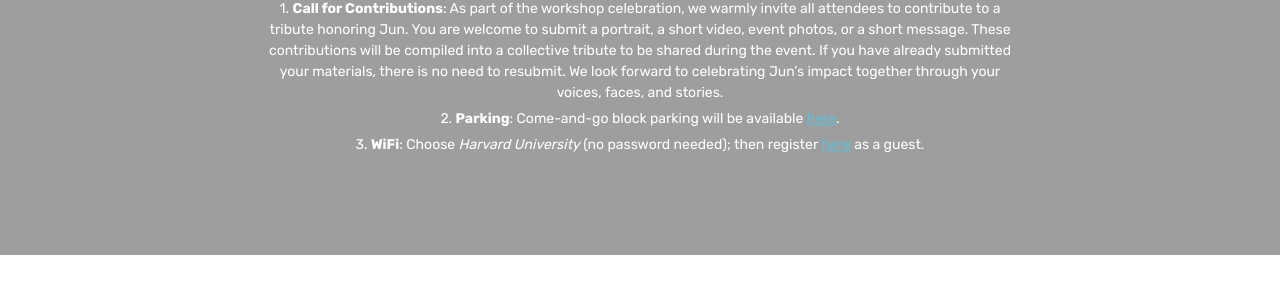
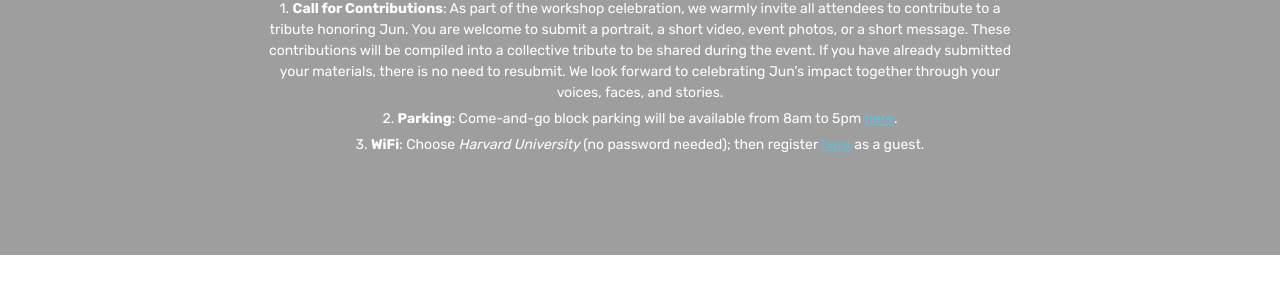
Before and after one commit to cccfran/junliu-workshop, a Jekyll site: the page built from index.html, in a window 1280 px wide. Shown: the part 664-966 px from the top of the page. Built offline with Jekyll 4.4.1, drawn with Linux system fonts in a browser that asks for light colours; nearby versions of some CDN libraries; library files that are not in the unit come from our copies; some of the changed text lies outside the part shown.

Commit message:
add parking more info

```diff
--- a/index.html
+++ b/index.html
@@ -101,7 +101,7 @@ canonical: https://heliumjk.github.io
                   <h5 class="header-title animated fadeIn text-warning">Important Notice</h5>
                   <br>
                   <p class="header-text animated fadeIn" style="margin-top:-5px">1. <b>Call for Contributions</b>: As part of the workshop celebration, we warmly invite all attendees to contribute to a tribute honoring Jun. You are welcome to submit a portrait, a short video, event photos, or a short message. These contributions will be compiled into a collective tribute to be shared during the event. If you have already submitted your materials, there is no need to resubmit. We look forward to celebrating Jun’s impact together through your voices, faces, and stories.</p>
-                  <p class="header-text animated fadeIn" style="margin-top:-5px">2. <b>Parking</b>: Come-and-go block parking will be available <a href="#parking" class="text-info" style="text-decoration: underline;">here</a>.</p>
+                  <p class="header-text animated fadeIn" style="margin-top:-5px">2. <b>Parking</b>: Come-and-go block parking will be available from 8am to 5pm <a href="#parking" class="text-info" style="text-decoration: underline;">here</a>.</p>
                   <p class="header-text animated fadeIn" style="margin-top:-5px">3. <b>WiFi</b>: Choose <i>Harvard University</i> (no password needed); then register <a class="text-info" target="_blank" href="https://getonline.harvard.edu/" style="text-decoration: underline;">here</a> as a guest.</p>
 
                   </div>
```
Also changed, not shown: other parts of index.html (+1 -1 lines).
